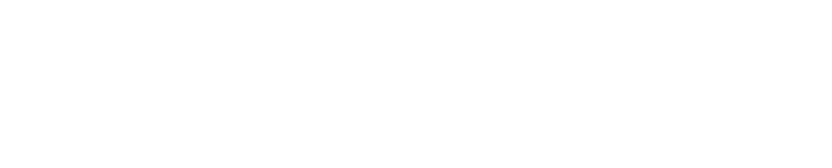
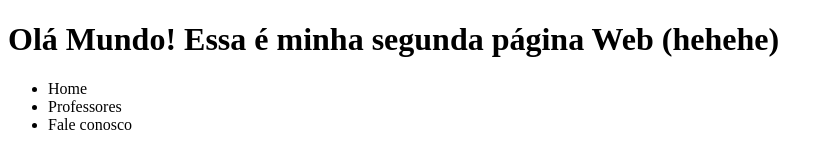
Before and after one commit to rocha-best/AulaHTML, a plain HTML site: page index.html in a window 1280 px wide. Shown: the whole page, without its empty margins (0-832 px from the left). Drawn offline with Linux system fonts and the light colour scheme.

Commit message:
Cabeçalho da página principal

```diff
--- a/index.html
+++ b/index.html
@@ -4,4 +4,14 @@
         <meta charset="utf-8"/>
         <title>Olá Mundo!</title>
     </head>
+    <header>
+        <h1>Olá Mundo! Essa é minha segunda página Web (hehehe)</h1>
+        <nav>
+            <ul>
+                <li>Home</li>
+                <li>Professores</li>
+                <li>Fale conosco</li>
+            </ul>
+        </nav>
+    </header>
 </html>
```
